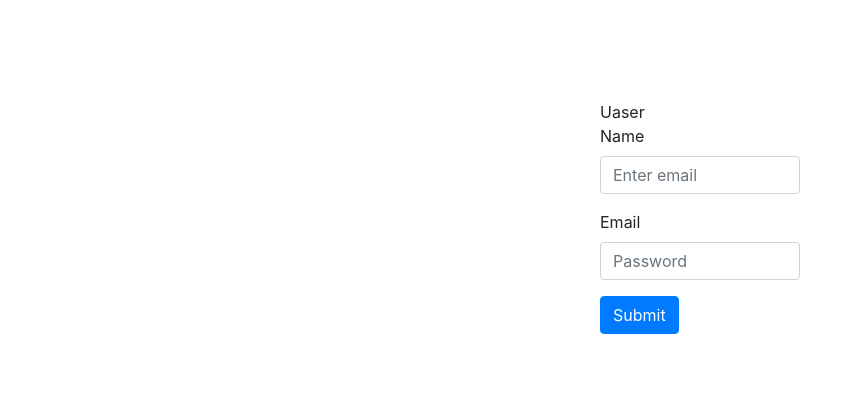
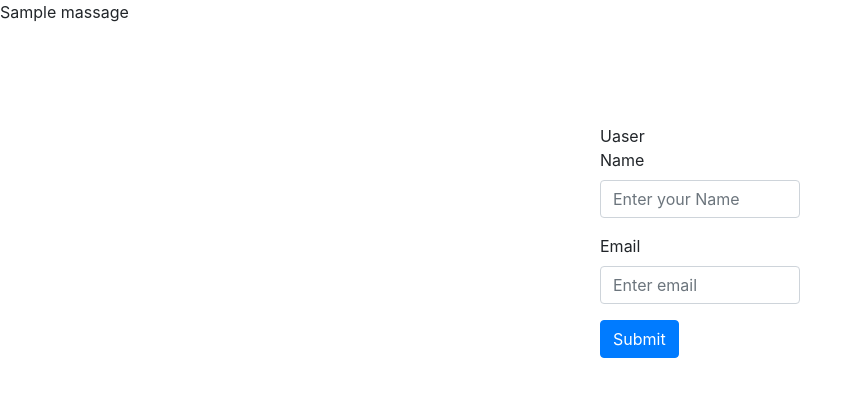
Before and after one commit to Tamara-Adeeb/Python_stack, a Flask app: template flask/flask_fundamentals/form_test/templates/index.html in a window 1280 px wide. Shown: the top 397 px of the page, without its empty margins (0-862 px from the left). Run offline with Flask 2, Linux system fonts and the light colour scheme; the template is opened without the code that fills it: most values are stand-ins (such as "Sample title", 1, 10 or a date in 2020); some libraries are stand-ins or nearby versions.

Commit message:
updating form_test folder

```diff
--- a/flask/flask_fundamentals/form_test/server.py
+++ b/flask/flask_fundamentals/form_test/server.py
@@ -11,7 +11,10 @@ def login():
 def user():
     user_name = request.form["name"]
     user_email = request.form["email"]
-    return render_template("show.html", user_name=user_name,user_email=user_email)
+    if user_name == "" or user_email == "":
+        return redirect(url_for("login"))#how i can redirect to function and pass new parameters in my case a new massage
+    else:
+        return render_template("show.html", user_name=user_name,user_email=user_email)
 
 
 if __name__=="__main__":
--- a/flask/flask_fundamentals/form_test/templates/index.html
+++ b/flask/flask_fundamentals/form_test/templates/index.html
@@ -9,14 +9,15 @@
     <title>Document</title>
 </head>
 <body>
+    {{massage}}
     <form action="/user" method="POST" style="margin: 100px 600px">
         <div class="form-group">
             <label for="exampleInputEmail1">Uaser Name</label>
-            <input type="text" name= "name" class="form-control" id="exampleInputEmail1" aria-describedby="emailHelp" placeholder="Enter email"style="width: 200px;">
+            <input type="text" name= "name" class="form-control" id="exampleInputEmail1" aria-describedby="emailHelp" placeholder="Enter your Name"style="width: 200px;">
         </div>
         <div class="form-group">
             <label  for="exampleInputPassword1">Email</label>
-            <input type="email" name="email" class="form-control" id="exampleInputPassword1" placeholder="Password"style="width: 200px;">
+            <input type="email" name="email" class="form-control" id="exampleInputPassword1" placeholder="Enter email"style="width: 200px;">
         </div>
         <button type="submit" class="btn btn-primary">Submit</button>
     </form>
```
